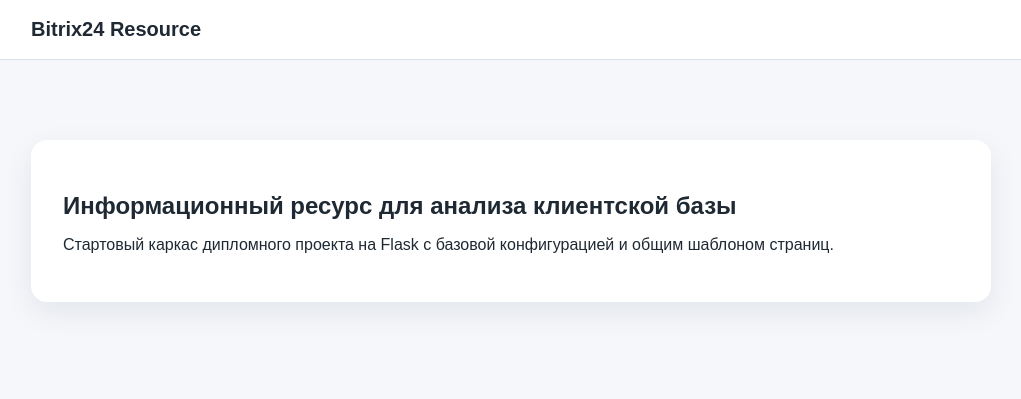
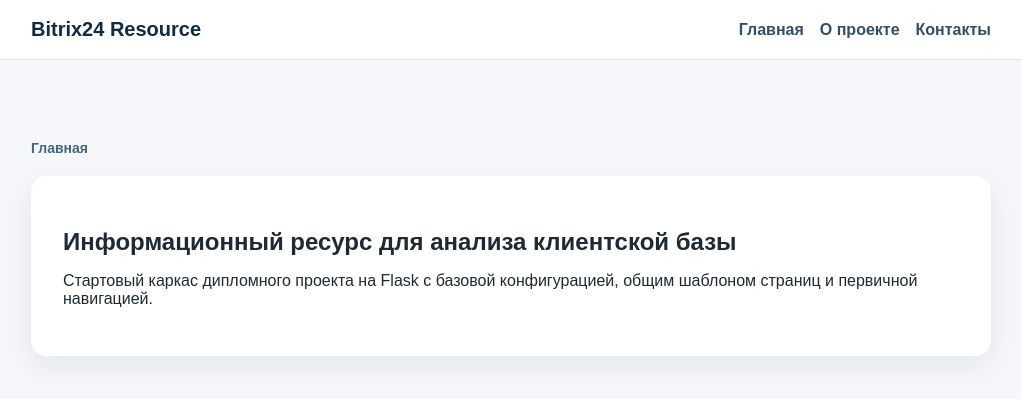
Before and after one commit to d15944343-a11y/bitrix24-resource, a Flask app: page / in a window 1280 px wide. Shown: the top 399 px of the page, without its empty margins (129-1150 px from the left). Run offline with Flask 3, Linux system fonts and the light colour scheme.

Commit message:
Добавить базовую навигацию и публичные страницы

```diff
--- a/app/routes.py
+++ b/app/routes.py
@@ -6,4 +6,29 @@ main_bp = Blueprint("main", __name__)
 
 @main_bp.route("/")
 def index():
-    return render_template("index.html")
+    return render_template(
+        "index.html",
+        breadcrumbs=[{"title": "Главная"}],
+    )
+
+
+@main_bp.route("/about")
+def about():
+    return render_template(
+        "about.html",
+        breadcrumbs=[
+            {"title": "Главная", "endpoint": "main.index"},
+            {"title": "О проекте"},
+        ],
+    )
+
+
+@main_bp.route("/contacts")
+def contacts():
+    return render_template(
+        "contacts.html",
+        breadcrumbs=[
+            {"title": "Главная", "endpoint": "main.index"},
+            {"title": "Контакты"},
+        ],
+    )
--- a/app/static/css/style.css
+++ b/app/static/css/style.css
@@ -18,11 +18,29 @@ body {
     max-width: 960px;
     margin: 0 auto;
     padding: 18px 24px;
+    display: flex;
+    align-items: center;
+    justify-content: space-between;
+    gap: 24px;
 }
 
 .site-title {
     font-size: 20px;
     font-weight: 700;
+    color: #102a43;
+    text-decoration: none;
+}
+
+.main-nav {
+    display: flex;
+    flex-wrap: wrap;
+    gap: 16px;
+}
+
+.main-nav a {
+    color: #334e68;
+    text-decoration: none;
+    font-weight: 600;
 }
 
 .page {
@@ -38,6 +56,31 @@ body {
     box-shadow: 0 10px 30px rgba(15, 23, 42, 0.08);
 }
 
+.card {
+    background-color: #ffffff;
+    padding: 32px;
+    border-radius: 16px;
+    box-shadow: 0 10px 30px rgba(15, 23, 42, 0.08);
+}
+
+.breadcrumbs {
+    display: flex;
+    flex-wrap: wrap;
+    gap: 8px;
+    margin-bottom: 20px;
+    color: #486581;
+    font-size: 14px;
+}
+
+.breadcrumbs a {
+    color: #486581;
+    text-decoration: none;
+}
+
+.breadcrumbs span {
+    font-weight: 600;
+}
+
 h1 {
     margin-bottom: 16px;
 }
--- a/app/templates/base.html
+++ b/app/templates/base.html
@@ -10,11 +10,28 @@
     <div class="app-shell">
         <header class="site-header">
             <div class="site-header__inner">
-                <span class="site-title">{{ config.APP_NAME }}</span>
+                <a class="site-title" href="{{ url_for('main.index') }}">{{ config.APP_NAME }}</a>
+                <nav class="main-nav" aria-label="Основное меню">
+                    <a href="{{ url_for('main.index') }}">Главная</a>
+                    <a href="{{ url_for('main.about') }}">О проекте</a>
+                    <a href="{{ url_for('main.contacts') }}">Контакты</a>
+                </nav>
             </div>
         </header>
 
         <main class="page">
+            {% if breadcrumbs %}
+            <nav class="breadcrumbs" aria-label="Хлебные крошки">
+                {% for item in breadcrumbs %}
+                    {% if item.endpoint %}
+                    <a href="{{ url_for(item.endpoint) }}">{{ item.title }}</a>
+                    {% else %}
+                    <span>{{ item.title }}</span>
+                    {% endif %}
+                {% endfor %}
+            </nav>
+            {% endif %}
+
             {% block content %}{% endblock %}
         </main>
     </div>
--- a/app/templates/index.html
+++ b/app/templates/index.html
@@ -5,6 +5,6 @@
 {% block content %}
 <section class="hero">
     <h1>Информационный ресурс для анализа клиентской базы</h1>
-    <p>Стартовый каркас дипломного проекта на Flask с базовой конфигурацией и общим шаблоном страниц.</p>
+    <p>Стартовый каркас дипломного проекта на Flask с базовой конфигурацией, общим шаблоном страниц и первичной навигацией.</p>
 </section>
 {% endblock %}
```
Also changed, not shown: app/templates/about.html (added, +10 -0 lines), app/templates/contacts.html (added, +10 -0 lines).
